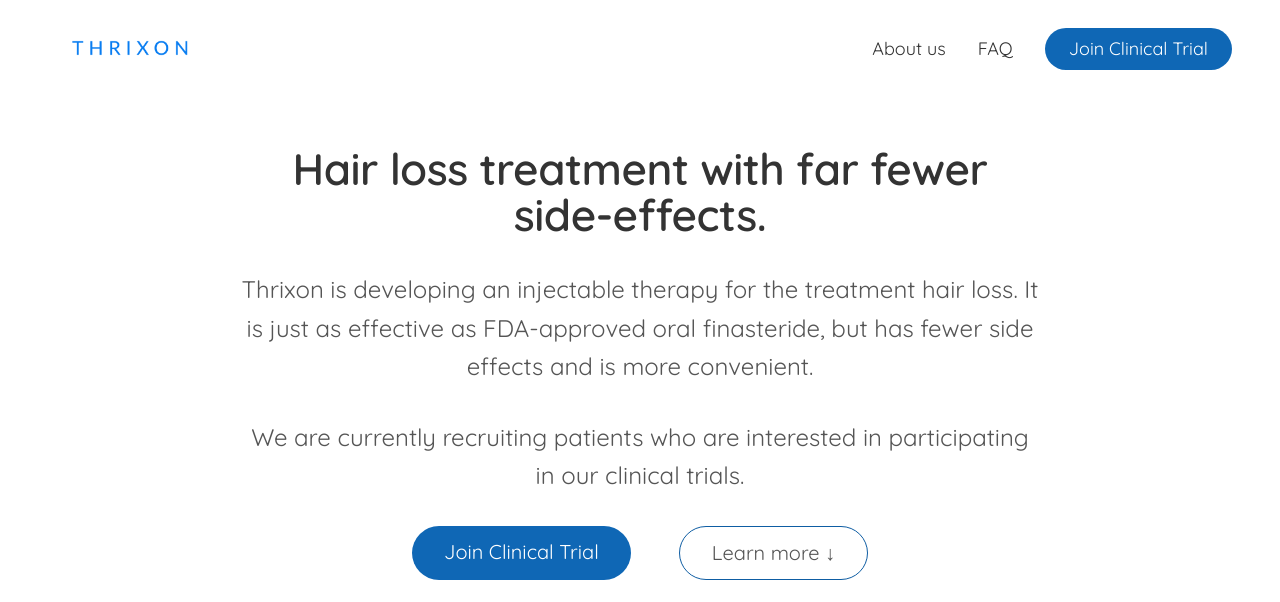
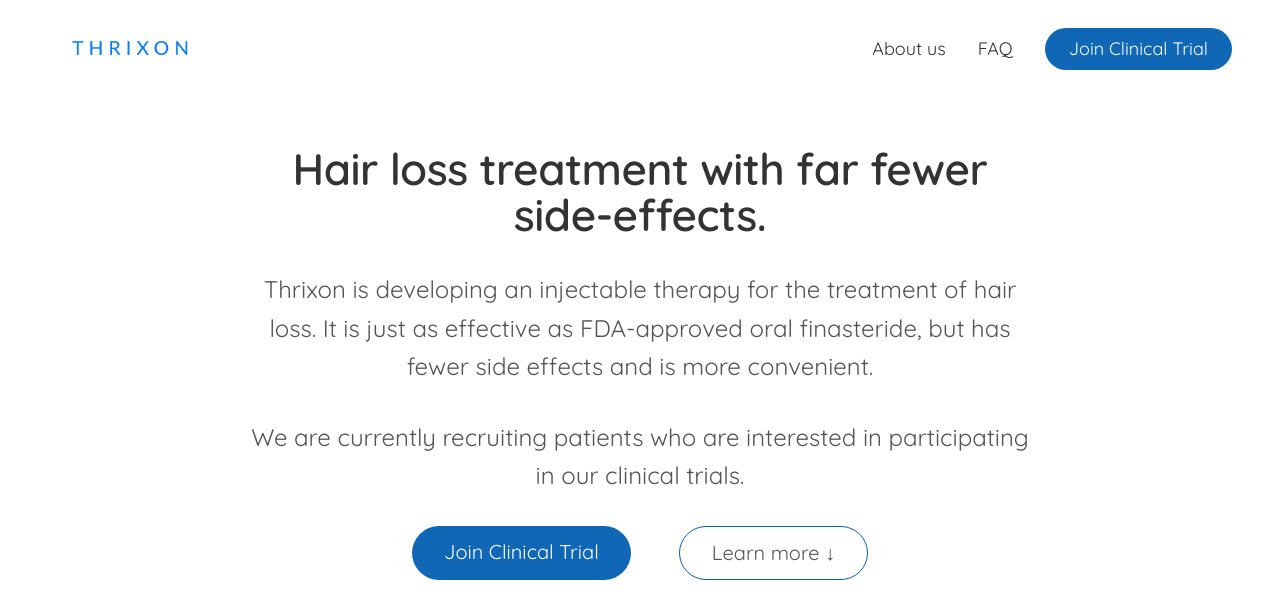
Before and after one commit to TheVanillaBean/lushpharma, a plain HTML site: page index.html in a window 1280 px wide. Shown: the top 602 px of the page. Drawn offline with nearby package versions, Linux system fonts and the light colour scheme; some packages are replaced by stand-ins of ours; a script that the page names is missing.

Commit message:
Fix typo in header text

```diff
--- a/index.html
+++ b/index.html
@@ -71,8 +71,8 @@
             </h1>
 
             <p class="hero-description">
-              Thrixon is developing an injectable therapy for the treatment hair loss. It is just as
-              effective as FDA-approved oral finasteride, but has fewer side effects and is more
+              Thrixon is developing an injectable therapy for the treatment of hair loss. It is just
+              as effective as FDA-approved oral finasteride, but has fewer side effects and is more
               convenient.
             </p>
 
```
